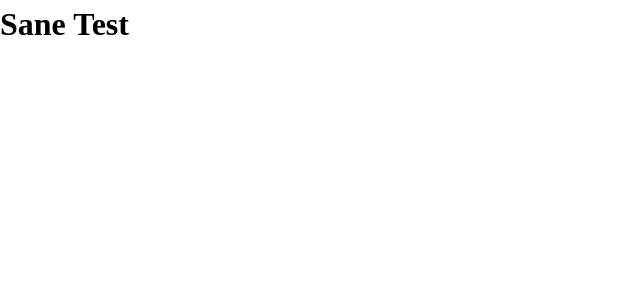
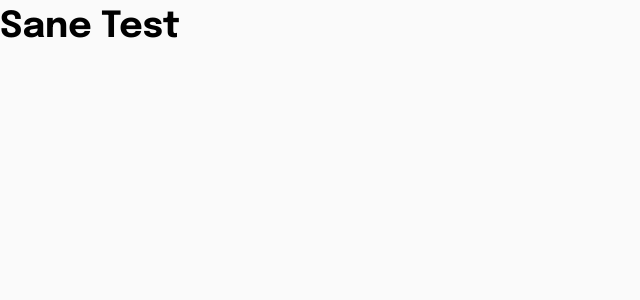
Before and after one commit to SerPet-eng/intro-section-with-dropdown-navigation-main, a React (Vite) app: page / in a window 1280 px wide. Shown: the top 300 px of the page, without its empty margins (0-640 px from the left). Built offline with nearby package versions, Linux system fonts and the light colour scheme.

Commit message:
Setting up 'default' styles 🛠️✨
- body.scss has been added for the default value

== OTHERS ==

 - variable.scss has been modified:
     * @forward colors and font-weights has been added

```diff
--- a/index.html
+++ b/index.html
@@ -9,6 +9,12 @@
       sizes="32x32"
       href="./images/favicon-32x32.png"
     />
+    <link rel="preconnect" href="https://fonts.googleapis.com" />
+    <link rel="preconnect" href="https://fonts.gstatic.com" crossorigin />
+    <link
+      href="https://fonts.googleapis.com/css2?family=Epilogue:ital,wght@0,500;0,700;1,500;1,700&display=swap"
+      rel="stylesheet"
+    />
 
     <title>Frontend Mentor | Intro section with dropdown navigation</title>
   </head>
--- a/src/css/styles.css
+++ b/src/css/styles.css
@@ -1,3 +1,10 @@
+body {
+  font-family: "Epilogue", sans-serif;
+  font-weight: 500;
+  font-size: 1.125rem;
+  background-color: hsl(0, 0%, 98%);
+}
+
 /*
   1. Use a more-intuitive box-sizing model.
 */
--- /dev/null
+++ b/src/scss/others/_body.scss
@@ -0,0 +1,8 @@
+@use '../variables/variables.scss' as *;
+
+body {
+  font-family: 'Epilogue', sans-serif;
+  font-weight: $fw-500;
+  font-size: 1.125rem;
+  background-color: $clr-neutral-900;
+}
--- a/src/scss/styles.scss
+++ b/src/scss/styles.scss
@@ -1 +1,2 @@
+@import './others/body';
 @import './others/reset';
--- a/src/scss/variables/variables.scss
+++ b/src/scss/variables/variables.scss
@@ -0,0 +1,2 @@
+@forward './colors';
+@forward './font-weights';
```
Also changed, not shown: 1 other file (tests, documents, lock files or other folders).
